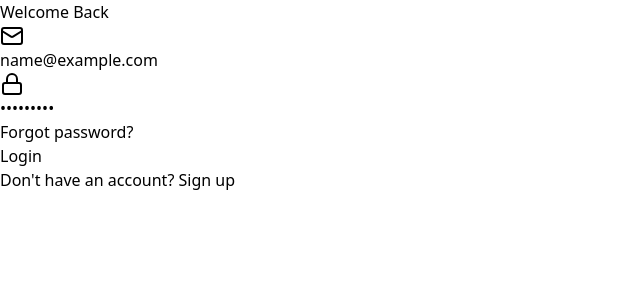
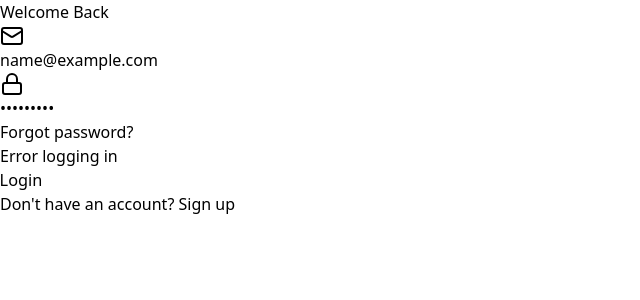
Before and after one commit to kalyan10001/ADV-AUTH, a React (Vite) app in the folder frontend/: page /login in a window 1280 px wide. Both pictures are taken after typing "name@example.com", "Sample123" into the empty fields and a click on the button "Login". Shown: the top 300 px of the page, without its empty margins (0-640 px from the left). Built offline with nearby package versions, Linux system fonts and the light colour scheme; no server answers.

Commit message:
routes connected

```diff
--- a/frontend/src/App.jsx
+++ b/frontend/src/App.jsx
@@ -1,11 +1,44 @@
-import { Route, Routes } from "react-router-dom";
+import { Navigate, Route, Routes } from "react-router-dom";
 import FloatingShape from "./components/FloatingShape.jsx"
 import SignUpPage from "./pages/SignUpPage.jsx";
 import LoginPage from "./pages/LoginPage.jsx";
 import EmailVerificationPage from "./pages/EmailVerificationPage.jsx";
 import { Toaster } from "react-hot-toast";
+import { useAuthStore } from "./store/authStore.js";
+import DashBoardPage from "./pages/DashBoardPage.jsx";
+import { useEffect } from "react";
 
+
+const ProtectedRoute = ({ children }) => {
+	const { isAuthenticated, user } = useAuthStore();
+	if (!isAuthenticated) {
+		return <Navigate to='/login' replace />;
+	}
+	if (!user.isVerified) {
+		return <Navigate to='/verify-email' replace />;
+	}
+	return children;
+};
+
+const RedirectAuthenticatedUser = ({ children }) => {
+	const { isAuthenticated, user } = useAuthStore();
+
+	if (isAuthenticated && user.isVerified) {
+		return <Navigate to='/' replace />;
+	}
+
+	return children;
+};
 function App() {
+
+  const { isCheckingAuth, checkAuth ,isAuthenticated,user} = useAuthStore();
+
+	useEffect(() => {
+		checkAuth();
+	}, [checkAuth]);
+  console.log("isauthenticated",isAuthenticated);
+  console.log("ischecking auth",isCheckingAuth);
+
   return (
     <div
 			className='min-h-screen bg-gradient-to-br
@@ -13,9 +46,9 @@ function App() {
       			<FloatingShape color='bg-blue-400' size='w-64 h-64' top='-5%' left='10%' delay={0} />
 
             <Routes>
-              <Route path="/" element={"home"}/>
-              <Route path="/signup" element={<SignUpPage/>}/>
-              <Route path="/login" element={<LoginPage/>}/>
+              <Route path="/" element={<ProtectedRoute><DashBoardPage/></ProtectedRoute>}/>
+              <Route path="/signup" element={<RedirectAuthenticatedUser><SignUpPage/></RedirectAuthenticatedUser>}/>
+              <Route path="/login" element={<RedirectAuthenticatedUser><LoginPage/></RedirectAuthenticatedUser>}/>
               <Route path="/verify-email" element={<EmailVerificationPage/>}/>
             </Routes>
             <Toaster/>
--- /dev/null
+++ b/frontend/src/pages/DashBoardPage.jsx
@@ -0,0 +1,11 @@
+import React from 'react'
+
+const DashBoardPage = () => {
+  return (
+    <div>
+
+    </div>
+  )
+}
+
+export default DashBoardPage
--- a/frontend/src/pages/LoginPage.jsx
+++ b/frontend/src/pages/LoginPage.jsx
@@ -3,14 +3,16 @@ import { motion } from "framer-motion";
 import { Mail, Lock,Loader } from "lucide-react";
 import { Link } from "react-router-dom";
 import Input from "../components/Input.jsx";
+import { useAuthStore } from "../store/authStore.js";
 
 const LoginPage = () => {
 	const [email, setEmail] = useState("");
 	const [password, setPassword] = useState("");
-    const isLoading=false;
+    const {login,isLoading,error}=useAuthStore();
 
 	const handleLogin = async (e) => {
 		e.preventDefault();
+		await login(email,password);
 	};
 
 	return (
@@ -48,6 +50,8 @@ const LoginPage = () => {
 						</Link>
 					</div>
 
+					{error && <p className='text-red-500 font-semibold mb-2'>{error}</p>}
+
 					<motion.button
 						whileHover={{ scale: 1.02 }}
 						whileTap={{ scale: 0.98 }}
--- a/frontend/src/store/authStore.js
+++ b/frontend/src/store/authStore.js
@@ -33,4 +33,28 @@ export const useAuthStore=create((set)=>({
 			throw error;
 		}
 	},
+    checkAuth: async () => {
+		set({ isCheckingAuth: true, error: null });
+		try {
+			const response = await axios.get(`${API_URL}/check-auth`);
+			set({ user: response.data.user, isAuthenticated: true, isCheckingAuth: false });
+		} catch (error) {
+			set({ error: null, isCheckingAuth: false, isAuthenticated: false });
+		}
+	},
+        login: async (email, password) => {
+            set({ isLoading: true, error: null });
+            try {
+                const response = await axios.post(`${API_URL}/login`, { email, password });
+                set({
+                    isAuthenticated: true,
+                    user: response.data.user,
+                    error: null,
+                    isLoading: false,
+                });
+            } catch (error) {
+                set({ error: error.response?.data?.message || "Error logging in", isLoading: false });
+                throw error;
+            }
+        },
 }))
```
